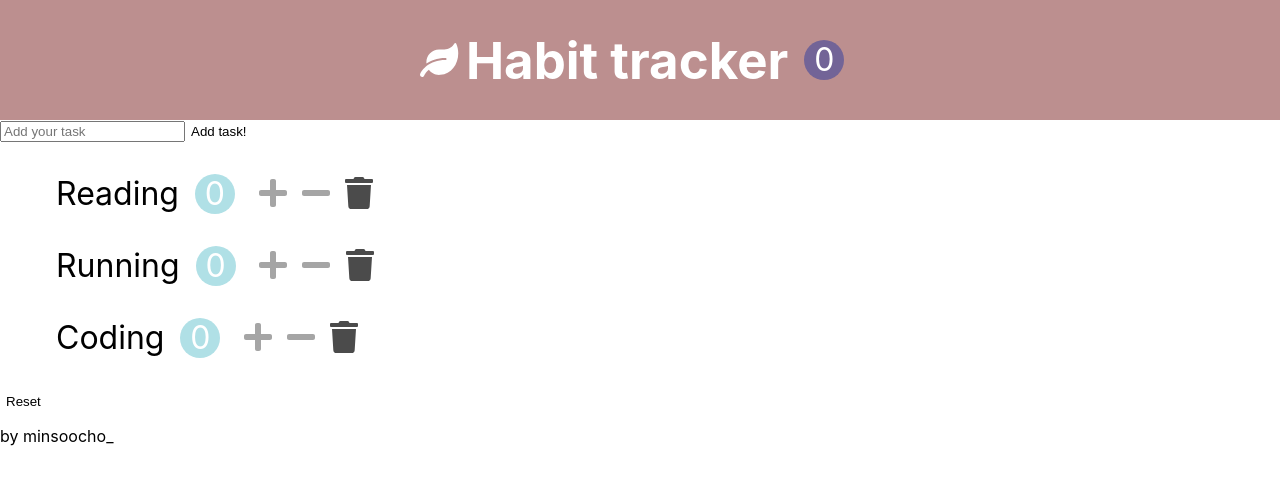
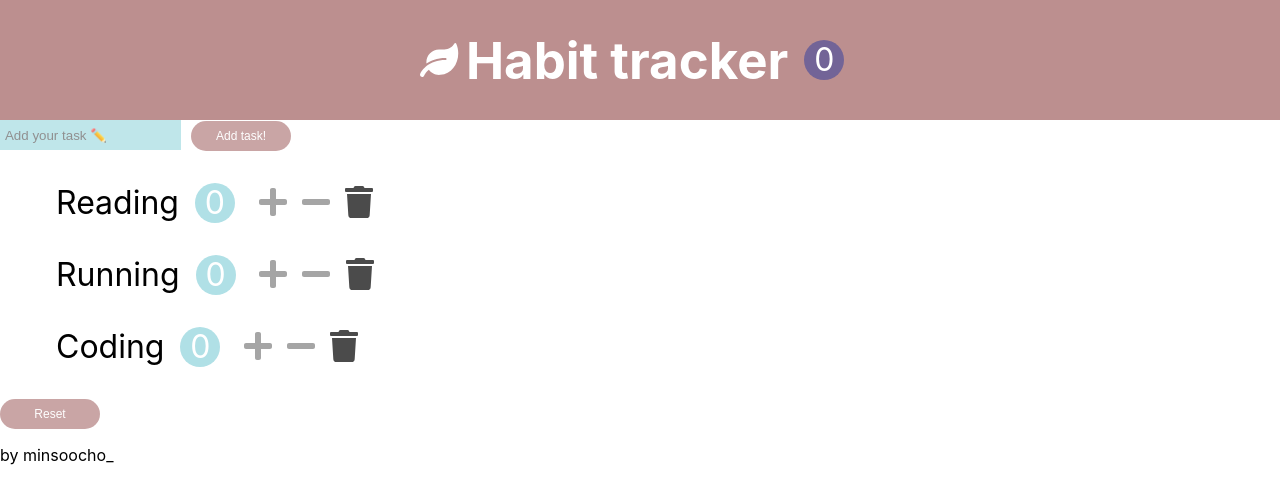
Before and after one commit to minsoocho-hj/react-habit-tracker, a React (Create React App) app: page / in a window 1280 px wide. Shown: the top 504 px of the page. Built offline with nearby package versions, Linux system fonts and the light colour scheme.

Commit message:
almost done with componentes

```diff
--- a/src/app.css
+++ b/src/app.css
@@ -69,3 +69,22 @@ align-items: center;
   color: white;
   border-radius: 50%;
 }
+
+.add-input {
+  list-style: none;
+  border-style: none;
+  background-color: powderblue;
+  opacity: 0.8;
+  height: 30px;
+  margin-right: 10px;
+}
+
+.add-btn, .habits-reset {
+  background-color: #BC8F8F;
+  color: #ffff;
+  font-size: 12px;
+  width: 100px;
+  height: 30px;
+  border-radius: 50px;
+  opacity: 0.8;
+}
--- a/src/app.jsx
+++ b/src/app.jsx
@@ -21,6 +21,7 @@ class App extends Component {
     // this.setState({ habits: [...this.state.habits, newHabit] });
     this.setState({ habits: habits.concat(newHabit) });
     console.log(this.state.habits)
+    this.formRef.current.reset();
   };
 
   handleIncrease = (habit) => {
@@ -51,7 +52,7 @@ class App extends Component {
       habit.count = 0;
       return habit;
     });
-    this.setState({ habits })
+    this.setState({ habits });
   }
 
   render() {
--- a/src/components/habitAddForm.jsx
+++ b/src/components/habitAddForm.jsx
@@ -1,15 +1,16 @@
 import React, { Component } from 'react'
 
 export default class HabitAddForm extends Component {
+  formRef = React.createRef();
   inputRef = React.createRef(); //ref 리액트기능 document ~~value해서 값 받아오는것 대신.브라우저에서 돔요소에 접근하지않고, 필요시에는 리액트 제공 createref통해 멤버변수 정한다음, 해당하는 ref연결하면된다.
   render() {
     return (
-      <form className="add-form" onSubmit={this.props.onSubmit}>
+      <form ref={this.formRef} className="add-form" onSubmit={this.props.onSubmit}>
         <input
           ref={this.inputRef}
           type="text"
           className="add-input"
-          placeholder='Add your task' />
+          placeholder=' Add your task ✏️' />
         <button className="add-btn">Add task!</button>
       </form>
     )
```
